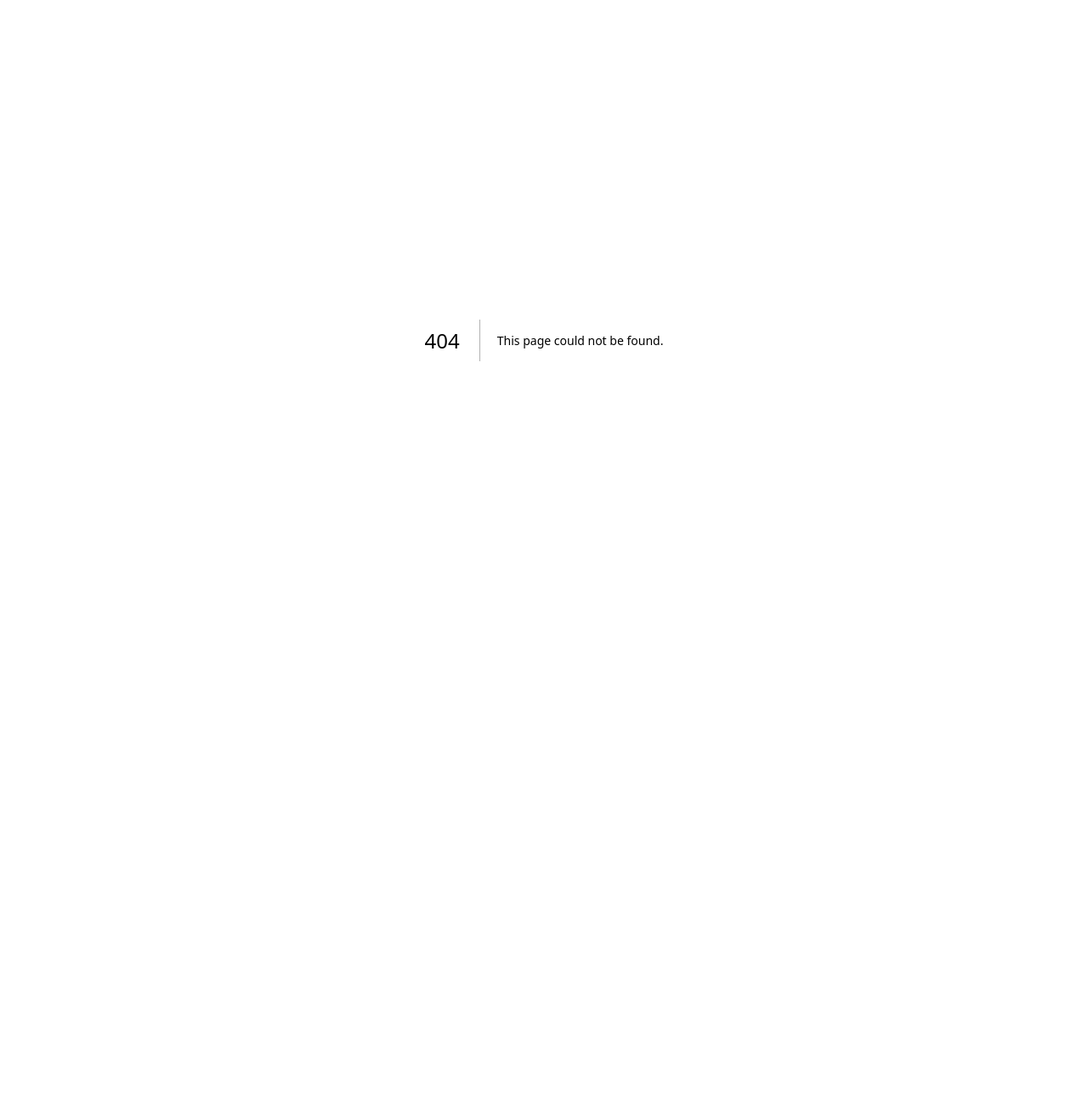
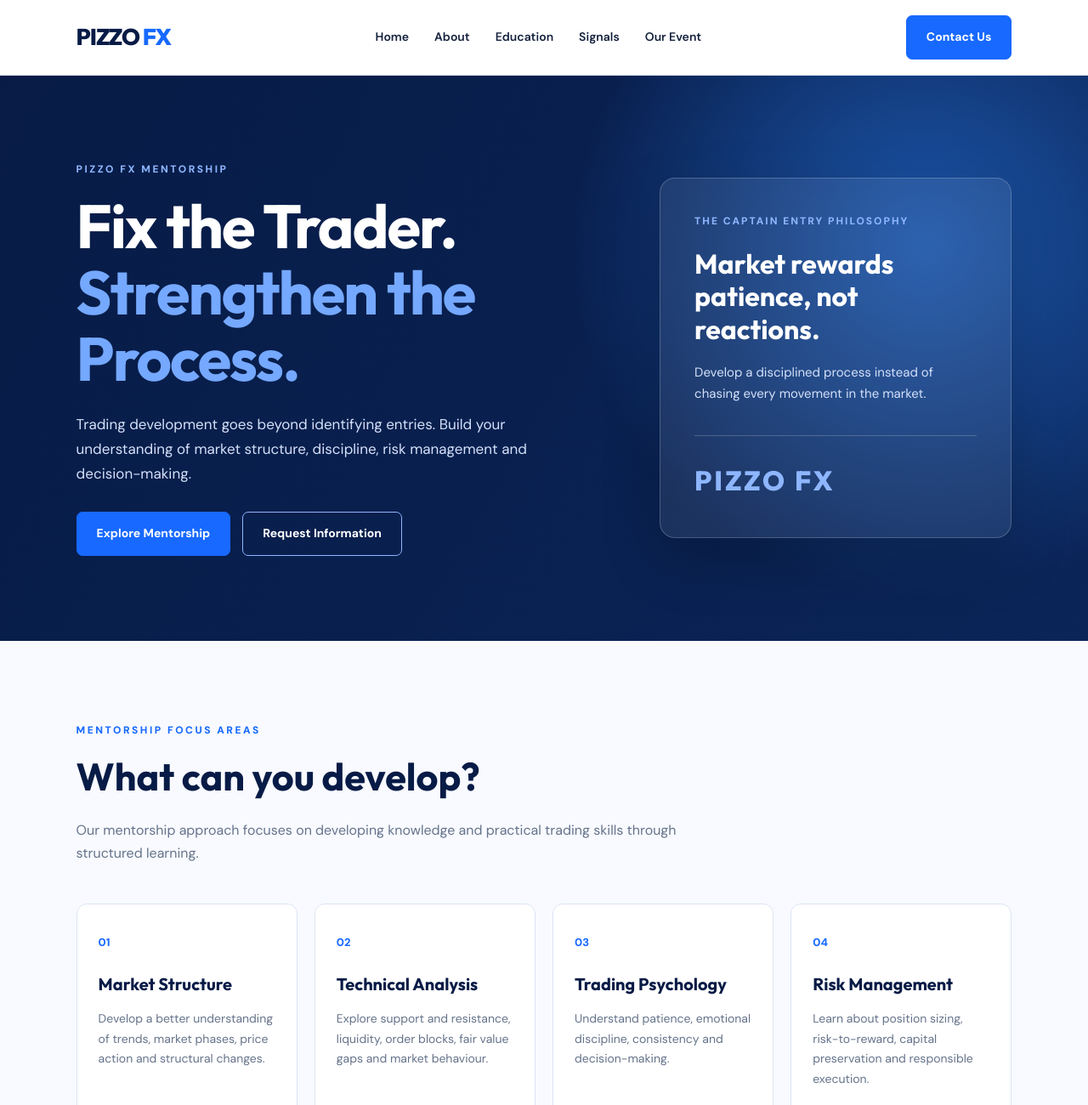
Before and after one commit to mutungastephen111-tech/pizzo-fx-website, a Next.js app: page /mentorship in a window 1280 px wide. Before the commit this address had no page. Shown: the top 1300 px of the page at 85% size. Before the commit the page ends 800 px from the top, so only its background shows below. Built offline with nearby package versions, Linux system fonts and the light colour scheme.

Commit message:
Create page.tsx

```diff
--- /dev/null
+++ b/src/app/mentorship/page.tsx
@@ -0,0 +1,163 @@
+
+const mentorshipAreas = [
+  {
+    number: "01",
+    title: "Market Structure",
+    description:
+      "Develop a better understanding of trends, market phases, price action and structural changes.",
+  },
+  {
+    number: "02",
+    title: "Technical Analysis",
+    description:
+      "Explore support and resistance, liquidity, order blocks, fair value gaps and market behaviour.",
+  },
+  {
+    number: "03",
+    title: "Trading Psychology",
+    description:
+      "Understand patience, emotional discipline, consistency and decision-making.",
+  },
+  {
+    number: "04",
+    title: "Risk Management",
+    description:
+      "Learn about position sizing, risk-to-reward, capital preservation and responsible execution.",
+  },
+];
+
+export default function MentorshipPage() {
+  return (
+    <main>
+      <header className="navbar">
+        <a href="/" className="brand">
+          PIZZO <span>FX</span>
+        </a>
+
+        <nav className="nav-links">
+          <a href="/">Home</a>
+          <a href="/about">About</a>
+          <a href="/courses">Education</a>
+          <a href="/signals">Signals</a>
+          <a href="/event">Our Event</a>
+        </nav>
+
+        <a href="/#contact" className="button">
+          Contact Us
+        </a>
+      </header>
+
+      <section className="hero">
+        <div className="hero-content">
+          <p className="eyebrow">PIZZO FX MENTORSHIP</p>
+
+          <h1>
+            Fix the Trader.
+            <br />
+            <span>Strengthen the Process.</span>
+          </h1>
+
+          <p className="hero-description">
+            Trading development goes beyond identifying entries.
+            Build your understanding of market structure,
+            discipline, risk management and decision-making.
+          </p>
+
+          <div className="hero-actions">
+            <a href="#approach" className="button">
+              Explore Mentorship
+            </a>
+
+            <a
+              href="https://wa.me/254753529501?text=Hello%20PIZZO%20FX%2C%20I%20am%20interested%20in%20one-on-one%20mentorship."
+              className="button"
+              target="_blank"
+              rel="noreferrer"
+            >
+              Request Information
+            </a>
+          </div>
+        </div>
+
+        <div className="visual-card">
+          <p>THE CAPTAIN ENTRY PHILOSOPHY</p>
+          <h2>Market rewards patience, not reactions.</h2>
+          <p>
+            Develop a disciplined process instead of chasing
+            every movement in the market.
+          </p>
+          <div className="chart-symbol">PIZZO FX</div>
+        </div>
+      </section>
+
+      <section className="section services" id="approach">
+        <p className="eyebrow">MENTORSHIP FOCUS AREAS</p>
+
+        <h2>What can you develop?</h2>
+
+        <p>
+          Our mentorship approach focuses on developing
+          knowledge and practical trading skills through
+          structured learning.
+        </p>
+
+        <div className="service-grid">
+          {mentorshipAreas.map((area) => (
+            <article className="service-card" key={area.number}>
+              <span>{area.number}</span>
+              <h3>{area.title}</h3>
+              <p>{area.description}</p>
+            </article>
+          ))}
+        </div>
+      </section>
+
+      <section className="section">
+        <p className="eyebrow">A STRUCTURED APPROACH</p>
+
+        <h2>Build a process you can understand.</h2>
+
+        <p>
+          Mentorship enquiries begin with a conversation about
+          your experience, learning objectives and areas you
+          would like to improve. Available arrangements,
+          schedules and pricing will be discussed directly.
+        </p>
+      </section>
+
+      <section className="section community">
+        <p className="eyebrow">START THE CONVERSATION</p>
+
+        <h2>Ready to develop your trading process?</h2>
+
+        <p>
+          Contact PIZZO FX through WhatsApp to enquire about
+          one-on-one mentorship availability and arrangements.
+        </p>
+
+        <div className="hero-actions">
+          <a
+            href="https://wa.me/254753529501?text=Hello%20PIZZO%20FX%2C%20I%20would%20like%20to%20discuss%20mentorship%20opportunities."
+            className="button"
+            target="_blank"
+            rel="noreferrer"
+          >
+            Enquire About Mentorship
+          </a>
+        </div>
+      </section>
+
+      <footer className="footer">
+        <a href="/" className="brand">
+          PIZZO <span>FX</span>
+        </a>
+
+        <p>Learn. Trade. Grow.</p>
+
+        <p className="copyright">
+          © {new Date().getFullYear()} PIZZO FX. All rights reserved.
+        </p>
+      </footer>
+    </main>
+  );
+}
```
